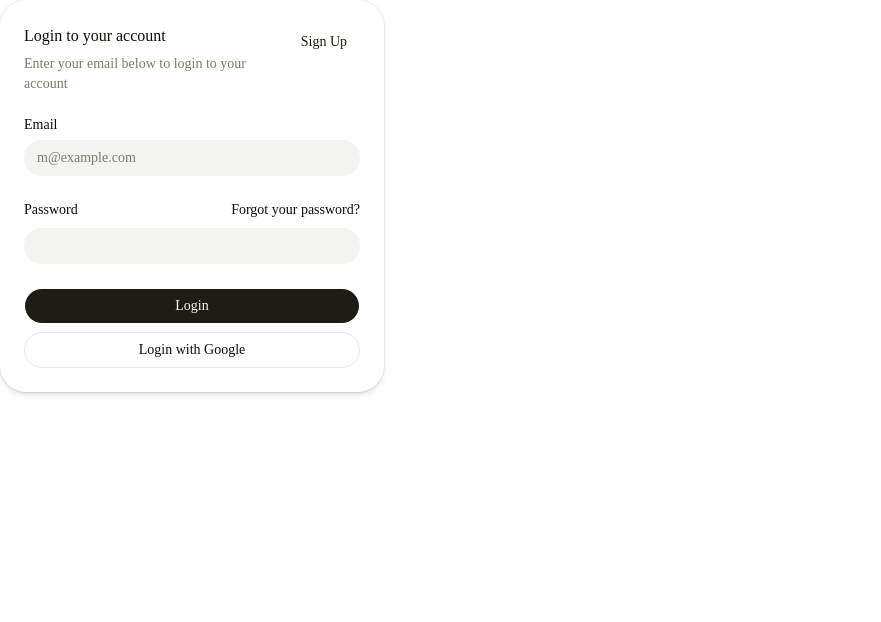
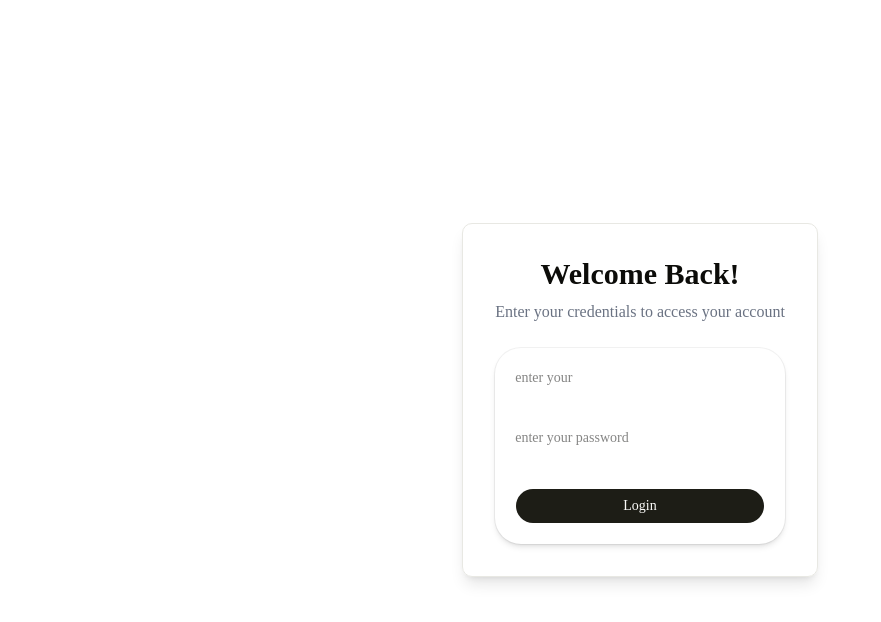
Before and after one commit to fhkathika/prisma-press-frontend, a Next.js app: page /login in a window 1280 px wide. Shown: the top 622 px of the page, without its empty margins (0-881 px from the left). Built offline with nearby package versions, Linux system fonts and the light colour scheme.

Commit message:
working on login page

```diff
--- /dev/null
+++ b/src/app/(authGroup)/_actions/authActions.ts
@@ -0,0 +1,3 @@
+export const logingAction=async(formData:FormData)=>{
+console.log("from login Action")
+}
--- /dev/null
+++ b/src/app/(authGroup)/_components/LoginForm.tsx
@@ -0,0 +1,24 @@
+"use client"
+
+import { Button } from "@/components/ui/button"
+import { Card } from "@/components/ui/card"
+import { logingAction } from "../_actions/authActions"
+
+
+
+const LoginForm = () => {
+  return (
+    <form action={logingAction} className="space-y-4">
+<Card className="p-5 space-y-4">
+<input name="email" type="email" placeholder="enter your" required/>
+<input name="password" type="password" placeholder="enter your password" required/>
+<Button type="submit">
+    Login
+
+</Button>
+</Card>
+    </form>
+  )
+}
+
+export default LoginForm
--- /dev/null
+++ b/src/app/(authGroup)/layout.tsx
@@ -0,0 +1,11 @@
+import React from 'react'
+
+const AuthLayout = ({children}:{children:React.ReactNode}) => {
+  return (
+    <div className='max-w-7xl mx-auto '>
+    {children}
+    </div>
+  )
+}
+
+export default AuthLayout
--- a/src/app/(authGroup)/login/page.tsx
+++ b/src/app/(authGroup)/login/page.tsx
@@ -10,54 +10,27 @@
 } from "@/components/ui/card"
 import { Input } from "@/components/ui/input"
 import { Label } from "@/components/ui/label"
+import LoginForm from "../_components/LoginForm"
 
 export default function LoginPage() {
   return (
-    <Card className="w-full max-w-sm">
-      <CardHeader>
-        <CardTitle>Login to your account</CardTitle>
-        <CardDescription>
-          Enter your email below to login to your account
-        </CardDescription>
-        <CardAction>
-          <Button variant="link">Sign Up</Button>
-        </CardAction>
-      </CardHeader>
-      <CardContent>
-        <form>
-          <div className="flex flex-col gap-6">
-            <div className="grid gap-2">
-              <Label htmlFor="email">Email</Label>
-              <Input
-                id="email"
-                type="email"
-                placeholder="m@example.com"
-                required
-              />
-            </div>
-            <div className="grid gap-2">
-              <div className="flex items-center">
-                <Label htmlFor="password">Password</Label>
-                <a
-                  href="#"
-                  className="ml-auto inline-block text-sm underline-offset-4 hover:underline"
-                >
-                  Forgot your password?
-                </a>
-              </div>
-              <Input id="password" type="password" required />
-            </div>
+  <>
+   <div className="flex min-h-screen items-center justify-center">
+        <div className="w-full max-w-md space-y-6 rounded-lg border p-8 shadow-lg">
+
+          {/* FORM GENERIC TEXTS */}
+          <div className="space-y-2 text-center">
+            <h1 className="text-3xl font-bold">Welcome Back!</h1>
+            <p className="text-gray-500">
+              Enter your credentials to access your account
+            </p>
           </div>
-        </form>
-      </CardContent>
-      <CardFooter className="flex-col gap-2">
-        <Button type="submit" className="w-full">
-          Login
-        </Button>
-        <Button variant="outline" className="w-full">
-          Login with Google
-        </Button>
-      </CardFooter>
-    </Card>
+
+          {/* FORM */}
+          <LoginForm/>
+
+        </div>
+      </div>
+  </>
   )
 }
```
